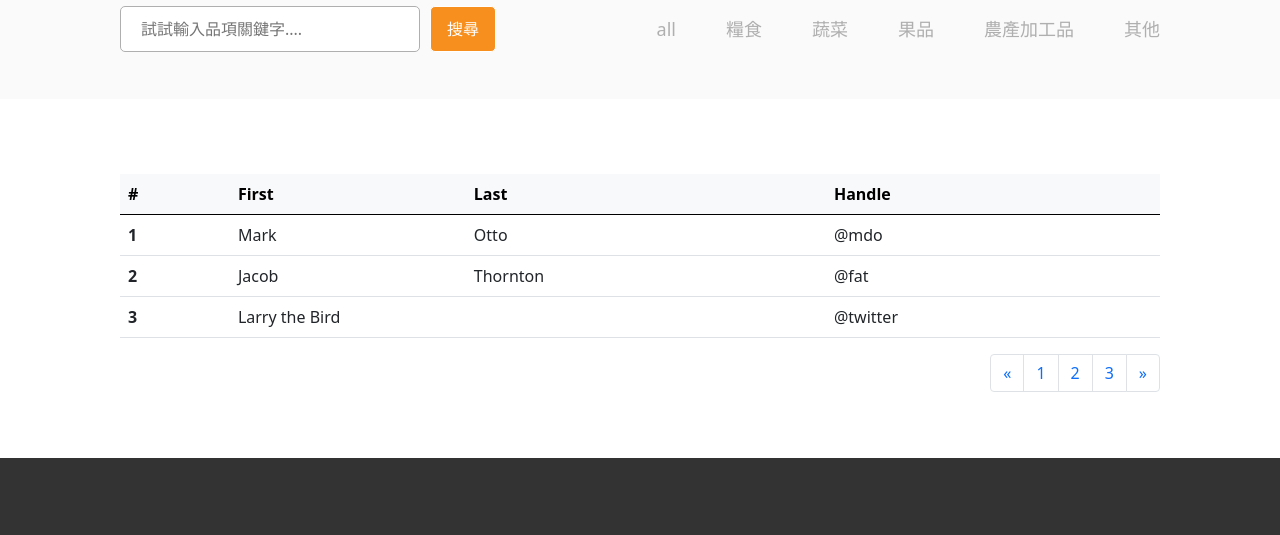
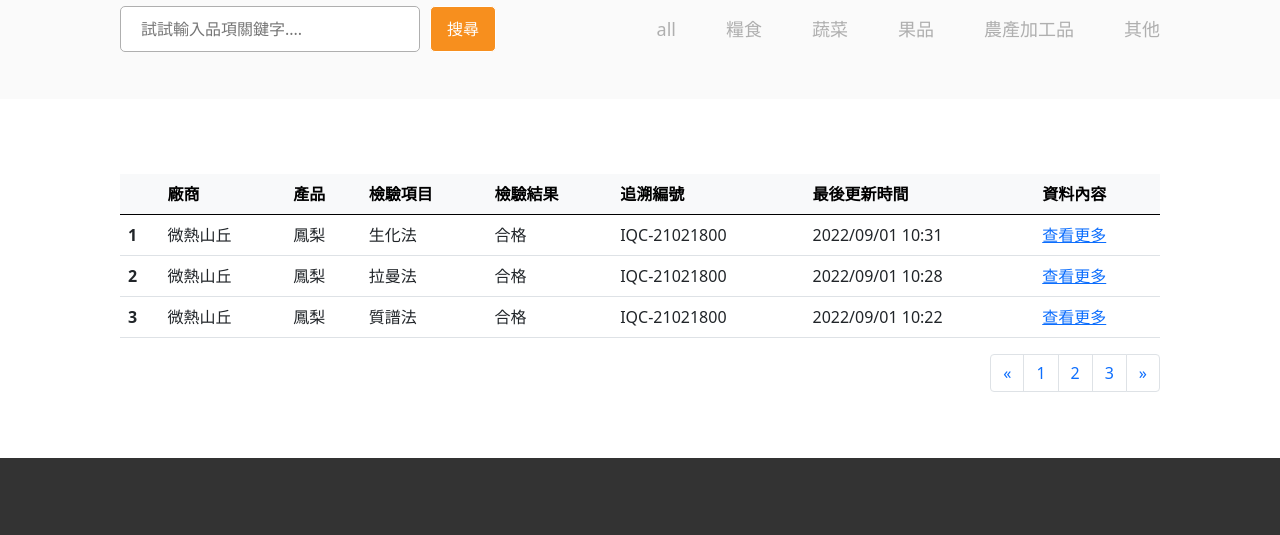
Before and after one commit to gtommy0612/gtommy0612.github.io, a plain HTML site: page search.html in a window 1280 px wide. Shown: the part 188-723 px from the top of the page. Drawn offline with nearby package versions, Linux system fonts and the light colour scheme.

Commit message:
add search page

```diff
--- a/css/mainpage.css
+++ b/css/mainpage.css
@@ -271,6 +271,10 @@
         width: 80px;
     }
 
+    .searchButton{
+        width: 60px;
+    }
+
     /* btn setting */
     .btn-section .btn-outlineSmall{
         display: none;
--- a/search.html
+++ b/search.html
@@ -67,29 +67,46 @@
   <table class="table">
     <thead class="table-light">
       <tr>
-        <th scope="col">#</th>
-        <th scope="col">First</th>
-        <th scope="col">Last</th>
-        <th scope="col">Handle</th>
+        <th scope="col"></th>
+        <th scope="col">廠商</th>
+        <th scope="col">產品</th>
+        <th scope="col">檢驗項目</th>
+        <th scope="col">檢驗結果</th>
+        <th scope="col">追溯編號</th>
+        <th scope="col">最後更新時間</th>
+        <th scope="col">資料內容</th>
       </tr>
     </thead>
     <tbody>
       <tr>
         <th scope="row">1</th>
-        <td>Mark</td>
-        <td>Otto</td>
-        <td>@mdo</td>
+        <td>微熱山丘</td>
+        <td>鳳梨</td>
+        <td>生化法</td>
+        <td>合格</td>
+        <td>IQC-21021800</td>
+        <td>2022/09/01 10:31</td>
+        <td><a href="/product.html">查看更多</a></td>
       </tr>
       <tr>
         <th scope="row">2</th>
-        <td>Jacob</td>
-        <td>Thornton</td>
-        <td>@fat</td>
+        <td>微熱山丘</td>
+        <td>鳳梨</td>
+        <td>拉曼法</td>
+        <td>合格</td>
+        <td>IQC-21021800</td>
+        <td>2022/09/01 10:28</td>
+        <td><a href="/product.html">查看更多</a></td>
       </tr>
       <tr>
         <th scope="row">3</th>
-        <td colspan="2">Larry the Bird</td>
-        <td>@twitter</td>
+        <td>微熱山丘</td>
+        <td>鳳梨</td>
+        <td>質譜法</td>
+        <td>合格</td>
+        <td>IQC-21021800</td>
+        <td>2022/09/01 10:22</td>
+        <td><a href="/product.html">查看更多</a></td>
       </tr>
     </tbody>
   </table>
```
Also changed, not shown: index.html (+6 -4 lines).
